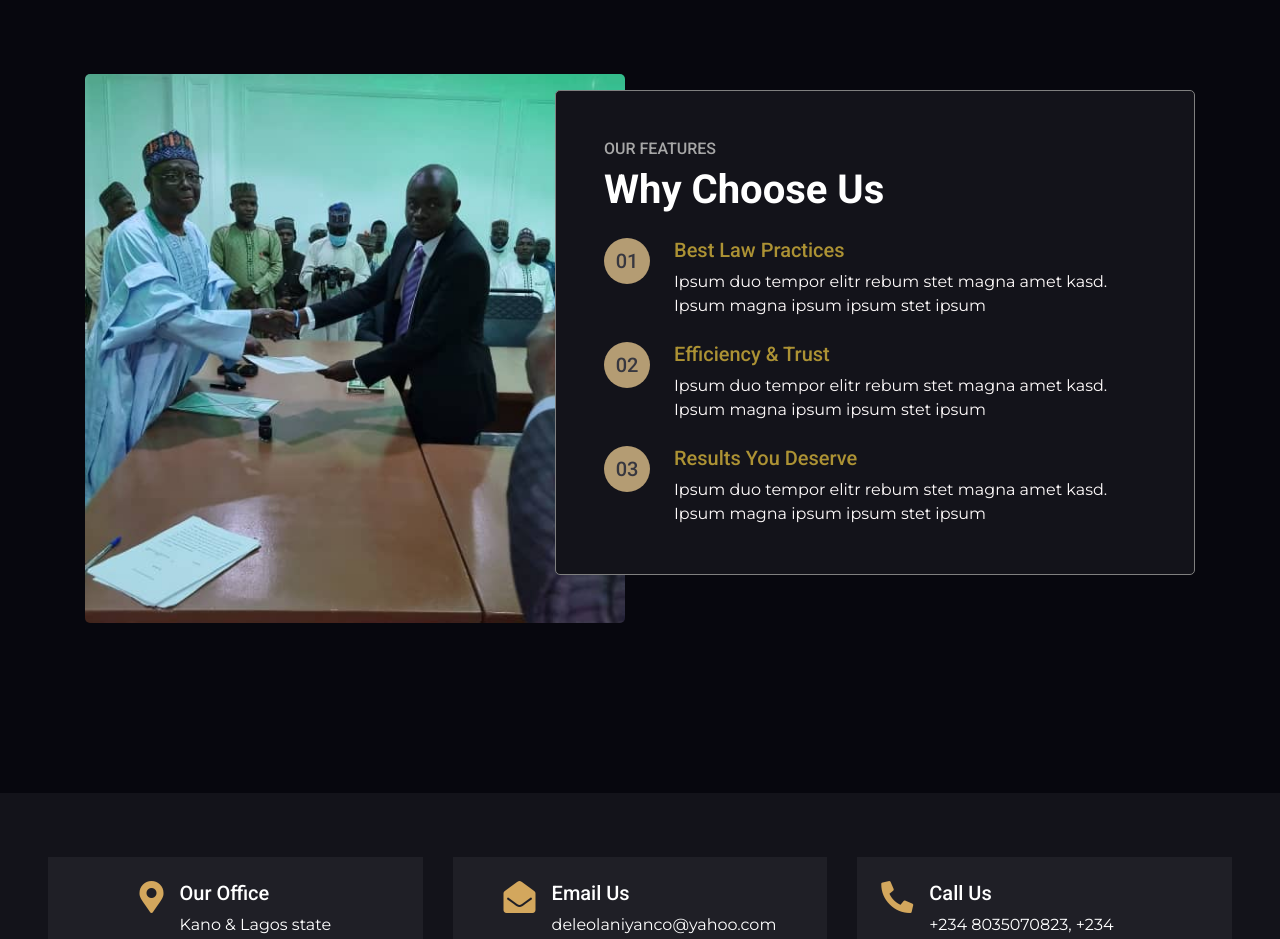
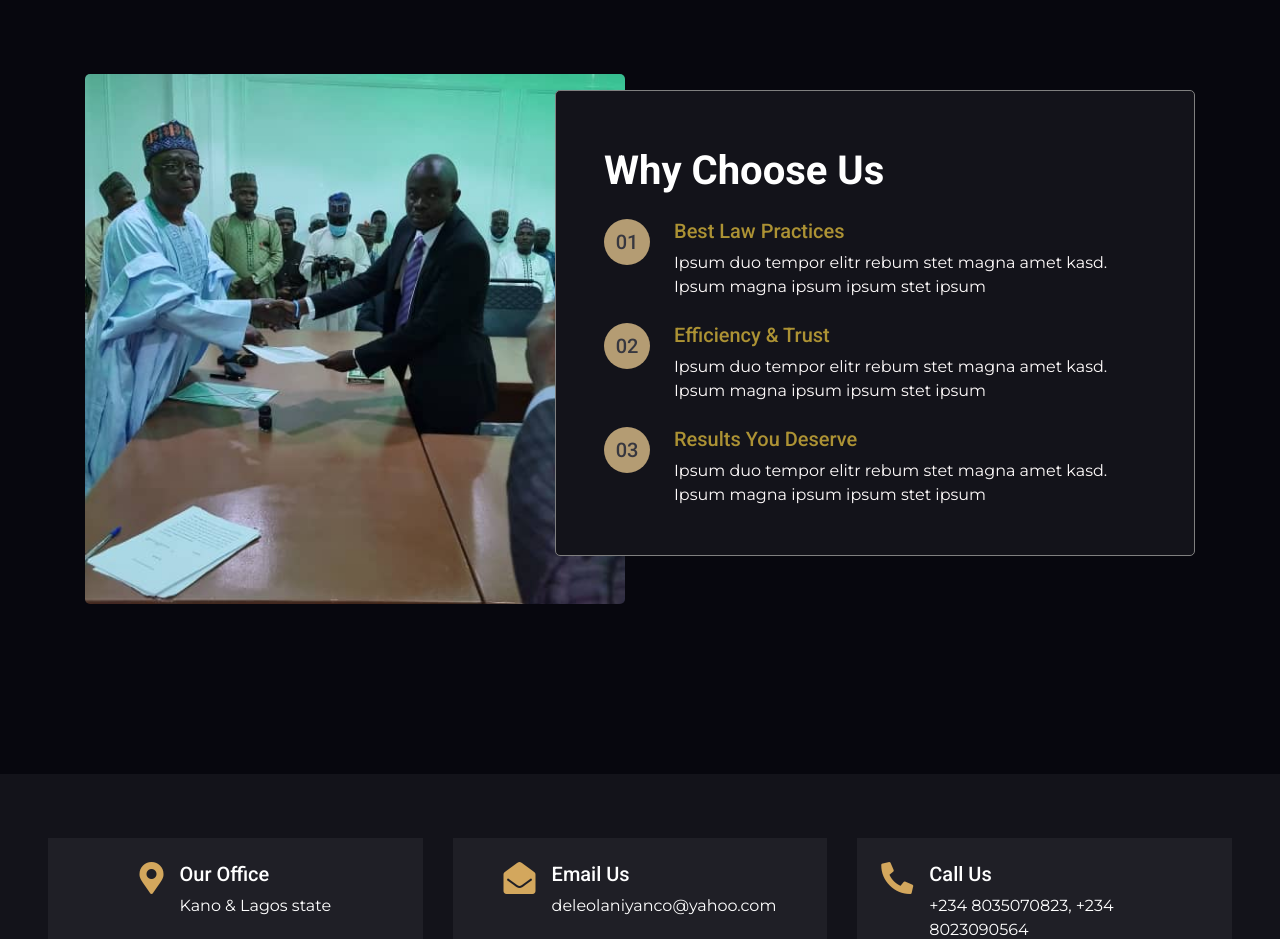
Before and after one commit to EKAH-DAVID/lawfirm-website, a plain HTML site: page about.html in a window 1280 px wide. Shown: the part 3900-4839 px from the top of the page. Drawn offline with nearby package versions, Linux system fonts and the light colour scheme; a web font is replaced by a local one.

Commit message:
Add files via upload

```diff
--- a/about.html
+++ b/about.html
@@ -291,7 +291,7 @@
                 </div>
                 <div class="col-lg-6 pt-5 pb-lg-5">
                     <div class="feature-text bg-white rounded p-lg-5">
-                        <h6 class="text-uppercase">Our Features</h6>
+                        <h6 class="text-uppercase"></h6>
                         <h1 class="mb-4">Why Choose Us</h1>
                         <div class="d-flex mb-4">
                             <div class="btn-primary btn-lg-square px-3" style="border-radius: 50px;">
```
